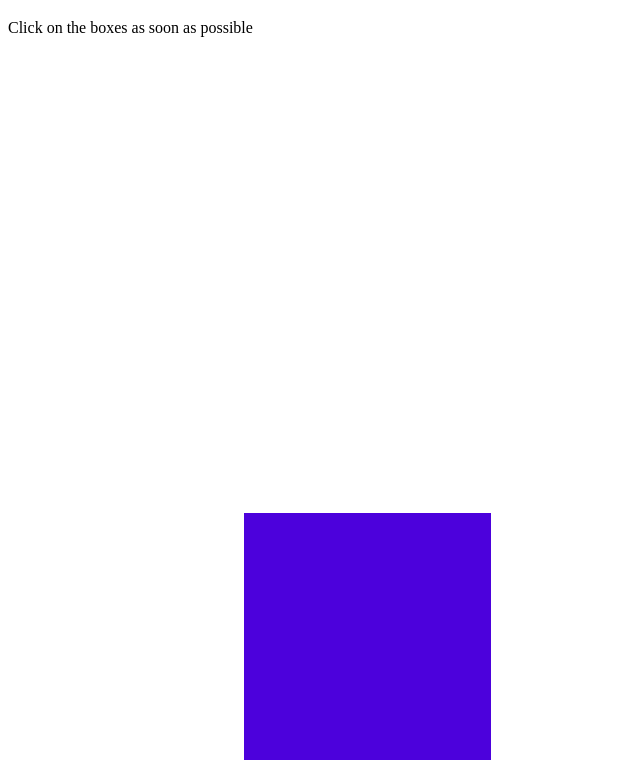
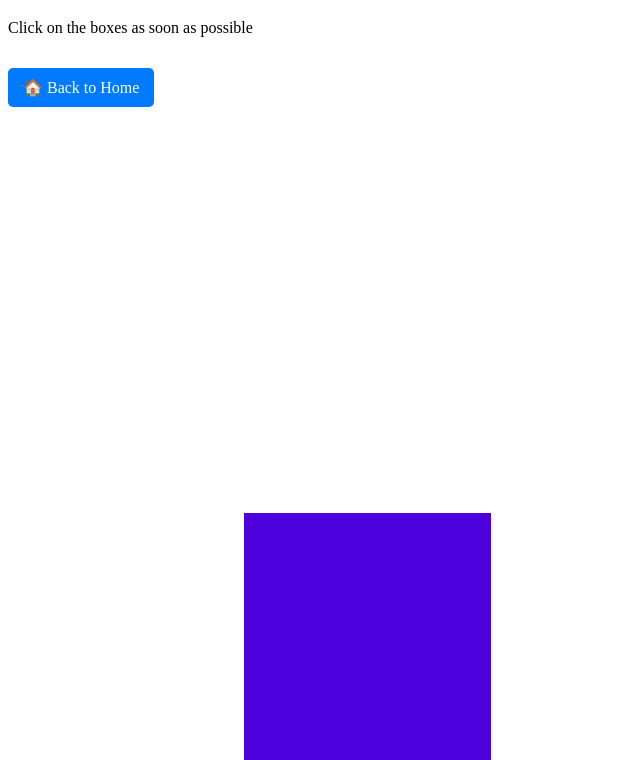
Before and after one commit to covenantmuriwo/reactiontester, a plain HTML site: page index.html in a window 1280 px wide. Shown: the part 61-821 px from the top of the page, without its empty margins (0-640 px from the left). Drawn offline with Linux system fonts and the light colour scheme.

Commit message:
Update index.html

```diff
--- a/index.html
+++ b/index.html
@@ -10,6 +10,20 @@
             position: absolute;
             display: none;
         }
+                .back-home {
+    display: inline-block;
+    margin: 15px 0;
+    padding: 10px 15px;
+    background: #007BFF;
+    color: white;
+    text-decoration: none;
+    border-radius: 5px;
+    transition: 0.3s ease;
+}
+
+.back-home:hover {
+    background: #0056b3;
+}
     </style>
 </head>
 <body>
@@ -52,5 +66,6 @@
             move();
         }
     </script>
+    <a href="https://covenantmuriwo.github.io/my-portfolio/" class="back-home">🏠 Back to Home</a>
 </body>
 </html>
```
